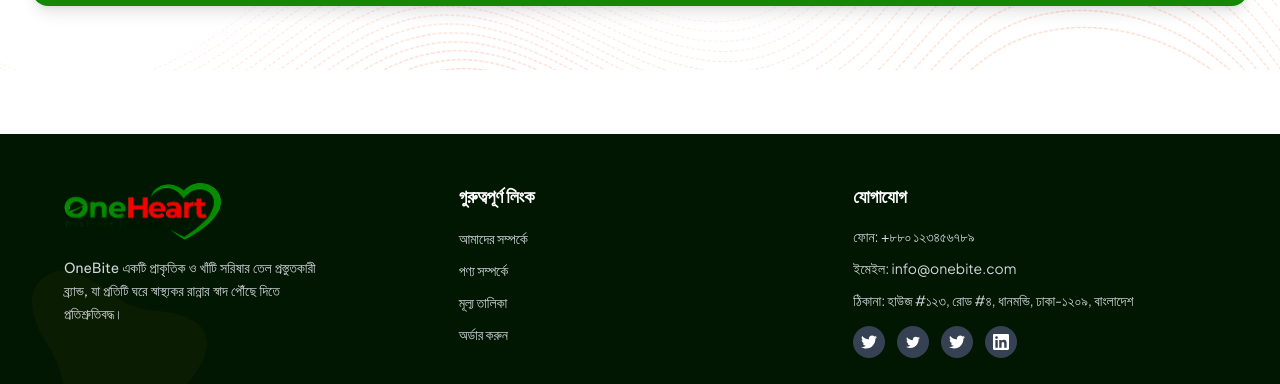
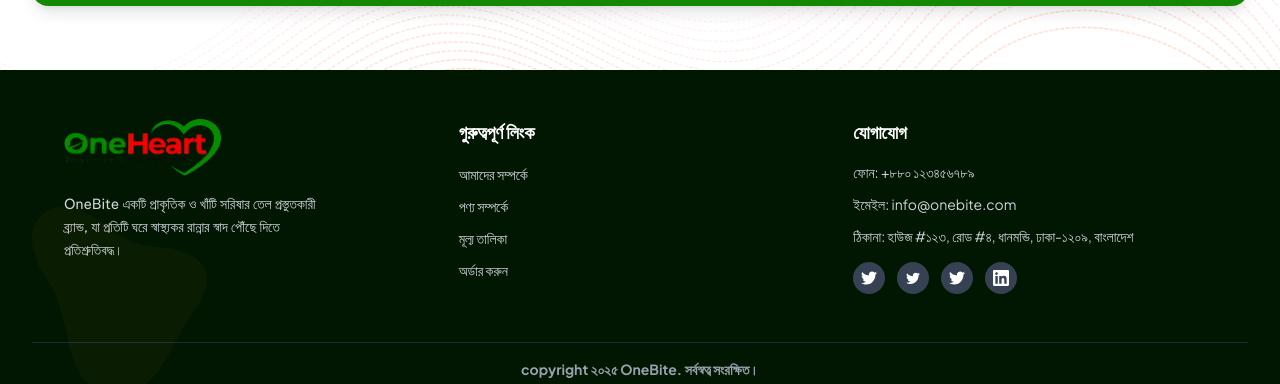
Before and after one commit to MHkhan994/one-bite-homeapge, a Next.js app: page / in a window 1280 px wide. Shown: the part 2413-2797 px from the top of the page. Built offline with nearby package versions, Linux system fonts and the light colour scheme.

Commit message:
footer update

```diff
--- a/src/components/shared/Footer.tsx
+++ b/src/components/shared/Footer.tsx
@@ -3,7 +3,7 @@
 
 const Footer = () => {
   return (
-    <footer className="bg-[#021701] text-white mt-16">
+    <footer className="bg-[#021701] text-white">
       <div className="my-container relative">
         <svg
           className="absolute bottom-0 left-0"
--- a/src/components/shared/Navbar.tsx
+++ b/src/components/shared/Navbar.tsx
@@ -17,7 +17,7 @@
       <div className="my-container flex justify-between items-center h-full">
         <Image
           src={"/logo.png"}
-          className="w-[80px] md:w-[100px] lg:w-[160px] "
+          className="w-[110px] md:w-[130px] lg:w-[160px] "
           height={60}
           width={160}
           alt="logo"
```
